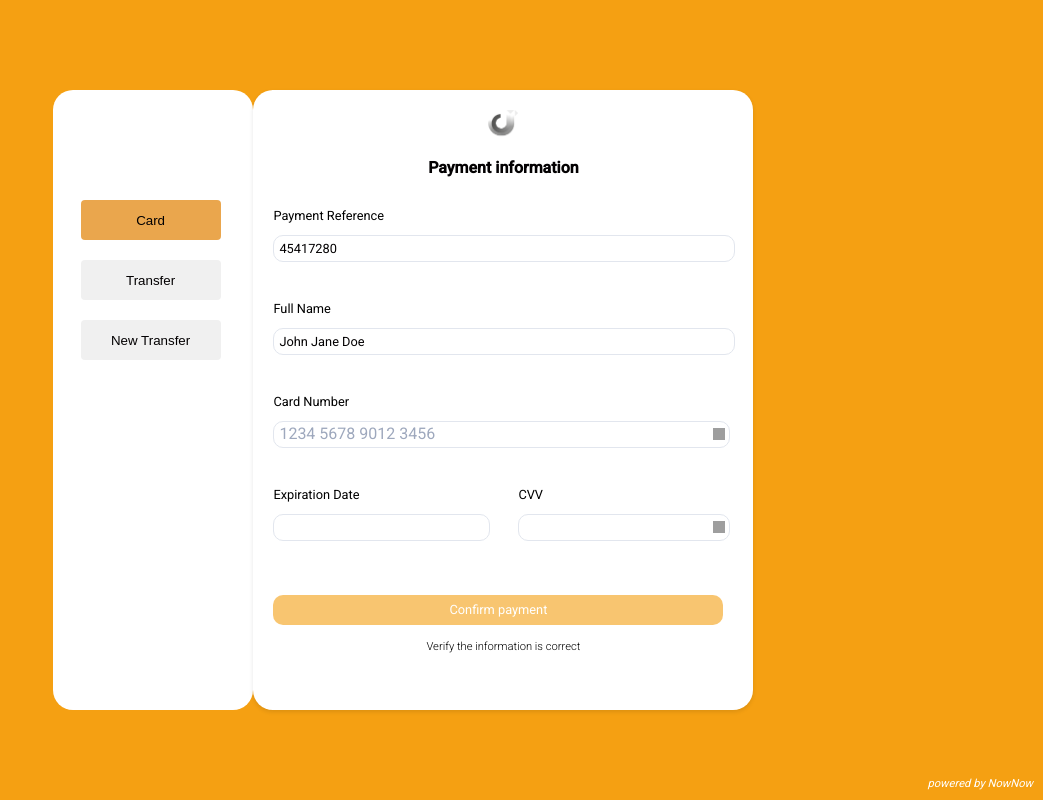
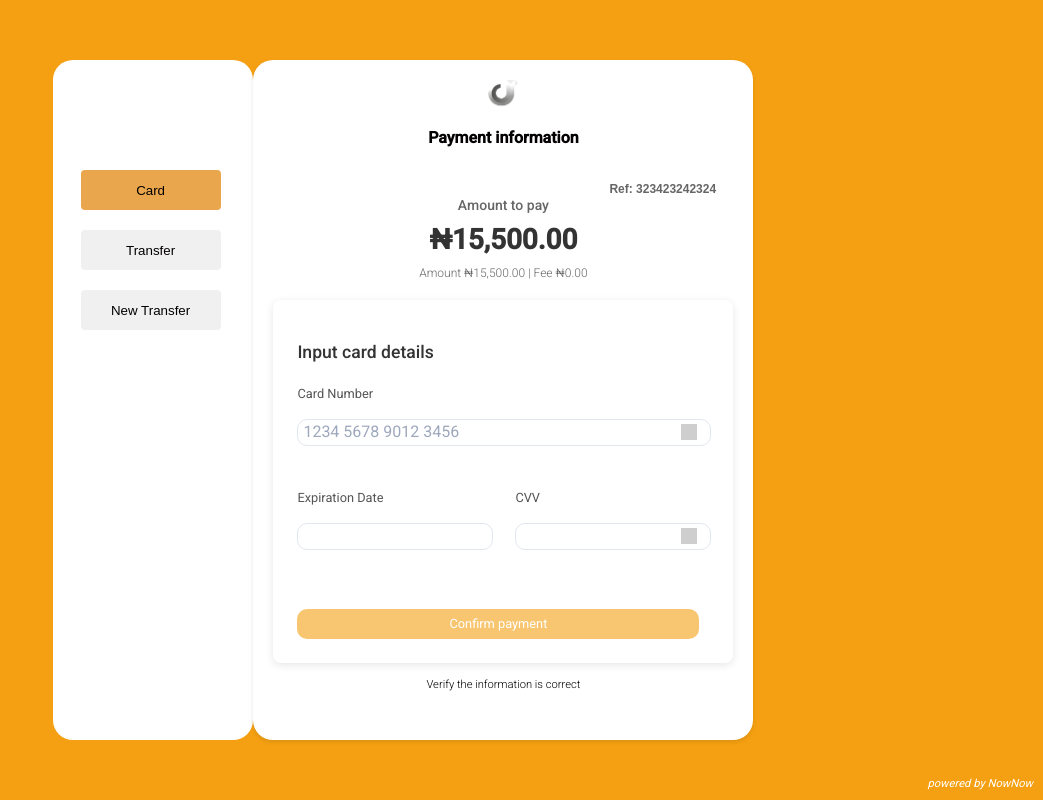
Before and after one commit to Greg-nownow/paystack-web-app, an Angular app: page /card in a window 1280 px wide. Shown: the whole page, without its empty margins (237-1280 px from the left). Built offline with nearby package versions, Linux system fonts and the light colour scheme; grey boxes are pictures that could not be loaded.

Commit message:
ui so far

```diff
--- a/src/app/card/card.component.html
+++ b/src/app/card/card.component.html
@@ -1,5 +1,5 @@
 <div class="container">
-  <div class="menu" style="height: 620px;">
+  <div class="menu" style="height: 680px;">
     <div class="button-group">
       <button class="button" [class.active]="(activeTab$ | async) === 'card'" (click)="navigateToCard()">Card</button>
     </div>
@@ -10,47 +10,42 @@
       <button class="button" [class.active]="(activeTab$ | async) === 'newTransfer'" (click)="navigateToNewTransfer()">New Transfer</button>
     </div>
   </div>
-  <div class="card" style="width: 600px; height: 620px; padding: 20px;">
+  <div class="card" style="width: 1000px; height: 680px; padding: 20px;">
     <div class="card__header">
       <img src="assets/icons/contec-logo.png" style="width: 30px;" class="logo" />
       <h1 style="font-size: 1rem;">Payment information</h1>
     </div>
-    <form [formGroup]="cardForm" (ngSubmit)="initiatePayStack()" style="margin-top: 20px;">
-      <div class="form-group" style="margin-bottom: 15px;">
-        <label for="paymentReference" style="display: block; font-size: 0.8rem; margin-bottom: 2px;">Payment Reference</label>
-        <input formControlName="paymentReference"
-               type="text"
-               id="paymentReference"
-               autocomplete="off"
-               [class.invalid]="cardForm.get('paymentReference')?.invalid && cardForm.get('paymentReference')?.touched"/>
+    <div style="margin-top: 20px;">
+      <div class="header">
+        <button class="close-button">Ref: 323423242324</button>
       </div>
 
-      <div class="form-group" style="margin-bottom: 15px;">
-        <label for="fullName">Full Name</label>
-        <input formControlName="fullName"
-               type="text"
-               id="fullName"
-               autocomplete="off"
-               [class.invalid]="cardForm.get('fullName')?.invalid && cardForm.get('fullName')?.touched"/>
+      <div class="payment-details">
+        <h4>Amount to pay</h4>
+        <div class="amount">₦15,500.00</div>
+        <p>Amount ₦15,500.00 | Fee ₦0.00</p>
       </div>
+    </div>
+    <div class="payment-form-container">
+      <p class="form-title">Input card details</p>
 
-      <div class="form-group" style="margin-bottom: 15px;">
+      <form [formGroup]="cardForm" (ngSubmit)="initiatePayStack()" class="payment-form">
+        <div class="form-group">
           <label for="cardNumber">Card Number</label>
-        <div style="position: relative; width: 100%;">
+          <div class="input-wrapper">
             <input formControlName="cardNumber"
                    type="text"
                    id="cardNumber"
                    autocomplete="off"
                    (input)="maskCardNumber($event)"
                    placeholder="1234 5678 9012 3456"
-                 style="width: calc(100% - 35px); height: 25px; font-size: 0.8rem; padding-right: 25px; background-color: #ffffff;"
                    [class.invalid]="cardForm.get('cardNumber')?.invalid && cardForm.get('cardNumber')?.touched"/>
-          <img src="assets/icons/credit-card.png" style="position: absolute; right: 8px; top: 50%; transform: translateY(-50%);" height="12" width="12" />
+            <img src="assets/icons/credit-card.png" class="input-icon" alt="card icon"/>
           </div>
         </div>
 
-      <div style="display: flex; gap: 30px; margin-bottom: 15px;">
-        <div class="form-group" style="flex: 1;">
+        <div class="form-row">
+          <div class="form-group">
             <label for="expirationDate">Expiration Date</label>
             <input formControlName="expirationDate"
                    type="text"
@@ -59,17 +54,17 @@
                    (input)="formatExpiryDate($event)"
                    [class.invalid]="cardForm.get('expirationDate')?.invalid && cardForm.get('expirationDate')?.touched"/>
           </div>
-        <div class="form-group" style="flex: 1;">
-          <label for="cvv" style="display: block; font-size: 0.8rem; margin-bottom: 2px;">CVV</label>
-          <div style="position: relative; width: 100%;">
+
+          <div class="form-group">
+            <label for="cvv">CVV</label>
+            <div class="input-wrapper">
               <input formControlName="cvv"
                      type="password"
                      id="cvv"
                      maxlength="3"
                      autocomplete="off"
-                   style="width: calc(100% - 35px); height: 25px; font-size: 0.8rem; padding-right: 25px; background-color: #ffffff;"
                      [class.invalid]="cardForm.get('cvv')?.invalid && cardForm.get('cvv')?.touched"/>
-            <img src="assets/icons/info.png" style="position: absolute; right: 8px; top: 50%; transform: translateY(-50%);" height="12" width="12" />
+              <img src="assets/icons/info.png" class="input-icon" alt="info icon"/>
             </div>
           </div>
         </div>
@@ -80,6 +75,8 @@
           Confirm payment
         </button>
       </form>
+    </div>
+
     <div class="verify-info" style="margin-top: 15px;">
       <small  style="font-size: 0.7rem;">Verify the information is correct</small>
     </div>
--- a/src/app/card/card.component.scss
+++ b/src/app/card/card.component.scss
@@ -92,3 +92,142 @@ label {
     cursor: not-allowed;
   }
 }
+
+
+
+
+
+.close-button {
+  background: none;
+  border: none;
+  font-size: 12px;
+  font-weight: 600;
+  // margin-left: 80%;
+  // float: right;
+  color: #666666;
+  cursor: pointer;
+  margin-left: 330px;
+}
+
+.payment-details {
+  margin-bottom: 20px;
+  text-align: center;
+}
+
+.payment-details h4 {
+  font-size: 14px;
+  font-weight: 500;
+  color: #666666;
+  margin: 0;
+}
+
+.payment-details .amount {
+  font-size: 28px;
+  font-weight: 700;
+  color: #333333;
+  margin: 10px 0;
+}
+
+.payment-details p {
+  font-size: 12px;
+  color: #666666;
+  margin: 0;
+}
+
+
+
+
+
+
+
+.payment-form-container {
+  background: #ffffff;
+  border-radius: 8px;
+  padding: 24px;
+  box-shadow: 0 2px 8px rgba(0, 0, 0, 0.1);
+}
+
+.form-title {
+  font-size: 1.1rem;
+  font-weight: 500;
+  color: #333;
+  margin-bottom: 24px;
+}
+
+.payment-form {
+  .form-group {
+    margin-bottom: 20px;
+
+    label {
+      display: block;
+      font-size: 0.8rem;
+      color: #555;
+      margin-bottom: 8px;
+    }
+  }
+
+  .input-wrapper {
+    position: relative;
+    width: 100%;
+
+    .input-icon {
+      position: absolute;
+      right: 12px;
+      top: 50%;
+      transform: translateY(-50%);
+      height: 16px;
+      width: 16px;
+      opacity: 0.5;
+    }
+  }
+
+  // input {
+  //   width: 100%;
+  //   height: 30px;
+  //   padding: 8px 12px;
+  //   border: 1px solid #ddd;
+  //   border-radius: 4px;
+  //   font-size: 0.9rem;
+  //   transition: border-color 0.2s;
+
+  //   &:focus {
+  //     outline: none;
+  //     border-color: #f5a012;
+  //   }
+
+  //   &.invalid {
+  //     border-color: #ff4444;
+  //   }
+  // }
+
+  .form-row {
+    display: flex;
+    gap: 24px;
+
+    .form-group {
+      flex: 1;
+    }
+  }
+
+  // .confirm-payment {
+  //   width: 100%;
+  //   padding: 12px;
+  //   background: #f5a012;
+  //   color: white;
+  //   border: none;
+  //   border-radius: 4px;
+  //   font-size: 1rem;
+  //   font-weight: 500;
+  //   cursor: pointer;
+  //   transition: background 0.2s;
+
+  //   &:hover:not(:disabled) {
+  //     background: darken(#f5a012, 5%);
+  //   }
+
+  //   &:disabled {
+  //     background: #ccc;
+  //     cursor: not-allowed;
+  //   }
+  // }
+}
```
Lines whose indentation alone changed are shown as unchanged.
